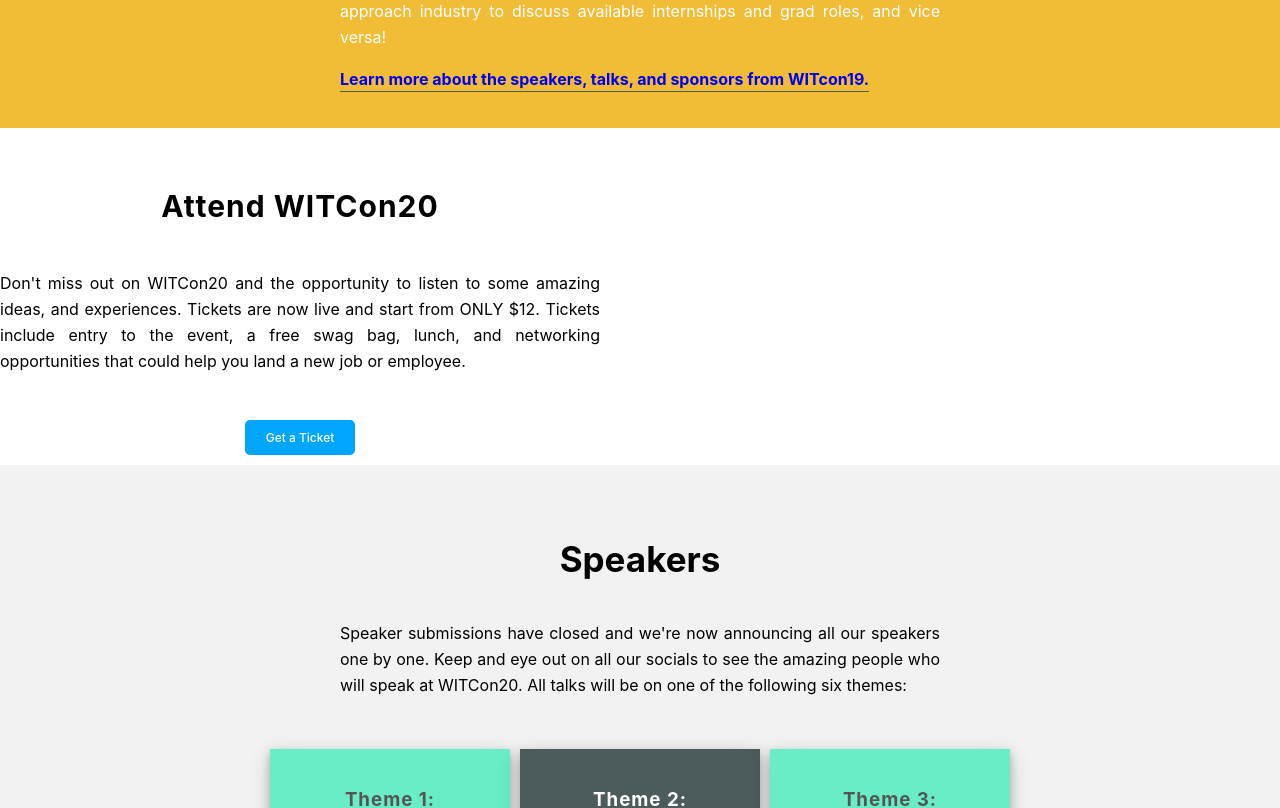
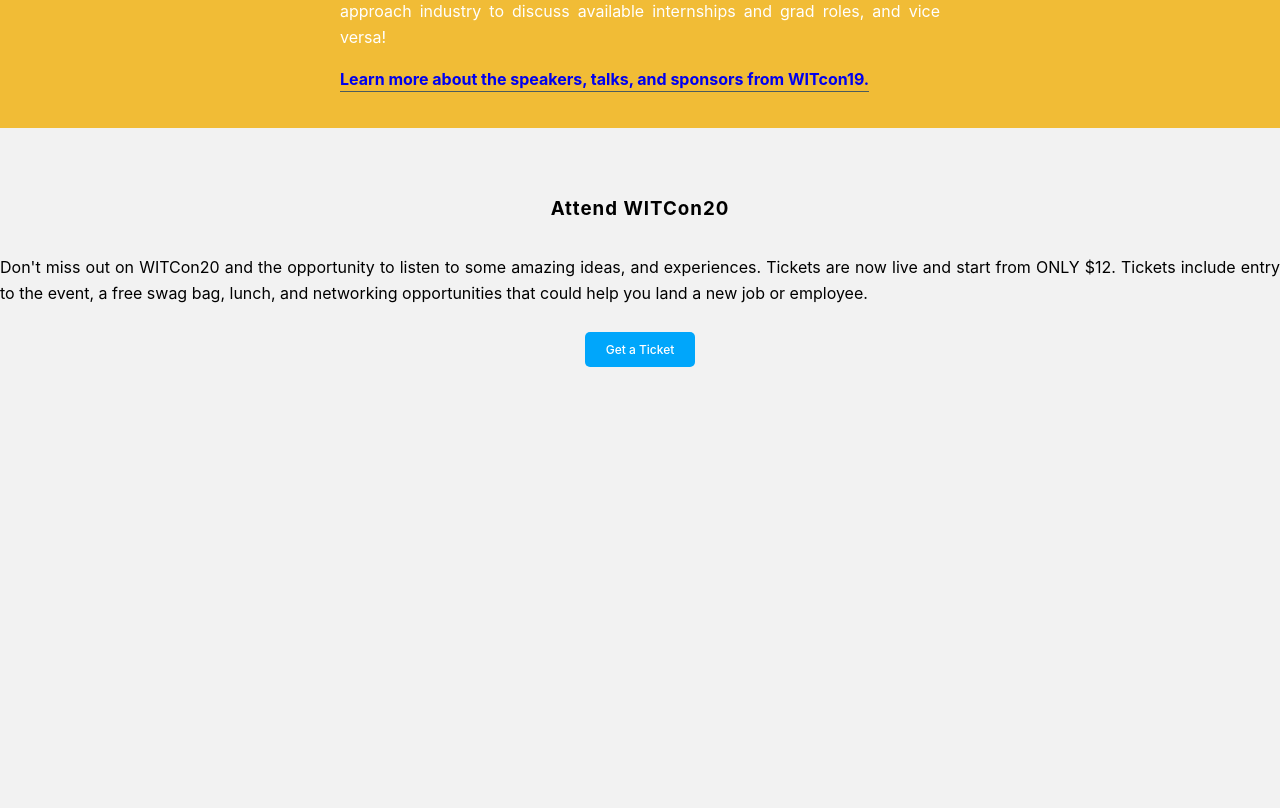
Before and after one commit to vuwwit/VUWWomenInTechWebsite, a React (Create React App) app: page /witcon in a window 1280 px wide. Shown: the part 1260-2068 px from the top of the page. Built offline with nearby package versions, Linux system fonts and the light colour scheme.

Commit message:
no message

```diff
--- a/src/scenes/witcon/witcon-main/index.js
+++ b/src/scenes/witcon/witcon-main/index.js
@@ -110,11 +110,11 @@ class Witcon extends Component {
             </table>
           </div>
         </div> */}
-        {  <div align={"center"} className="Witcon__speakers-submit">
+          <div align={"center"} className="Witcon__speakers">
             <h3>{strings.AttendWitcon_Title}</h3>
             <p>{strings.AttendWitcon_Body}</p>
             <LighterBlockLink link={strings.AttendWitcon_Link} label={strings.AttendWitcon_Ticket}/>
-          </div> }
+          </div>
         <div id="speakers" className="Witcon__speakers">
           <div className="Witcon__speakers-top">
             <h1>{strings.SPEAKERS}</h1>
```
